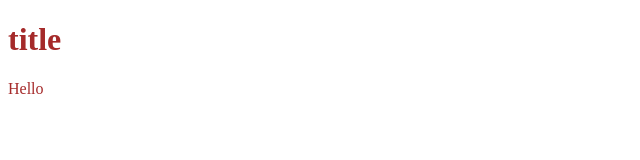
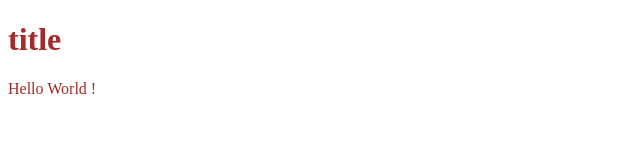
Before and after one commit to Naywvi/Abuse-click, a plain HTML site: page index.html in a window 1280 px wide. Shown: the full height of the page, 0-640 px from the left. Drawn offline with Linux system fonts and the light colour scheme.

Commit message:
fix html

```diff
--- a/index.html
+++ b/index.html
@@ -9,7 +9,7 @@
 
 <body>
     <h1>title</h1>
-    <p>Hello</p>
+    <p>Hello World !</p>
     <script src="./index.js"></script>
 </body>
 
```
